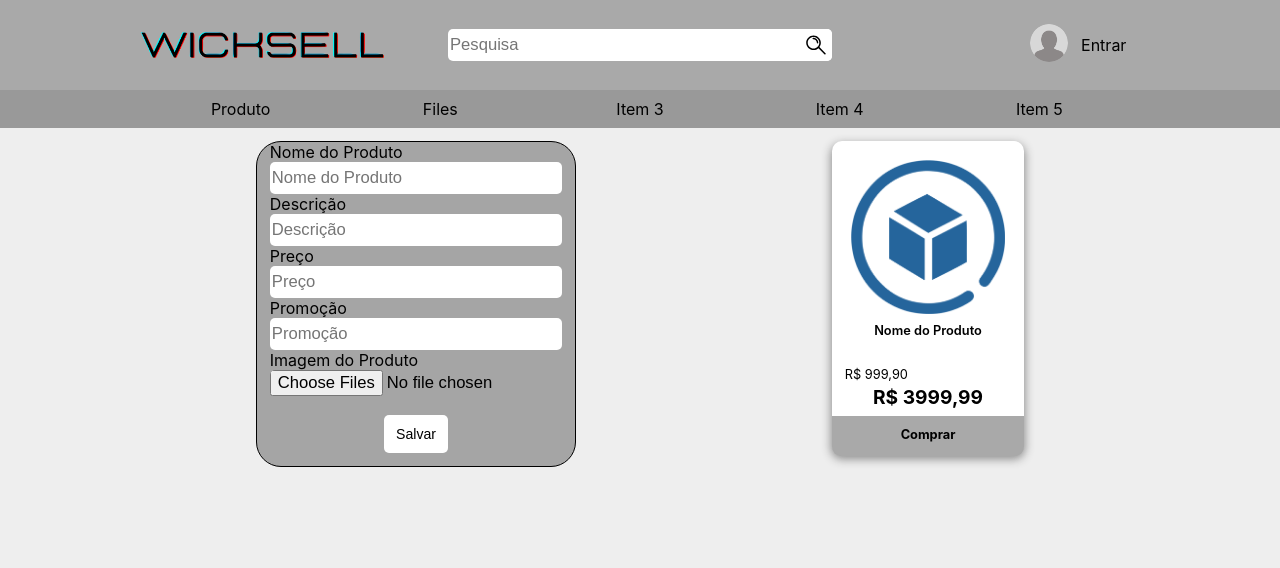
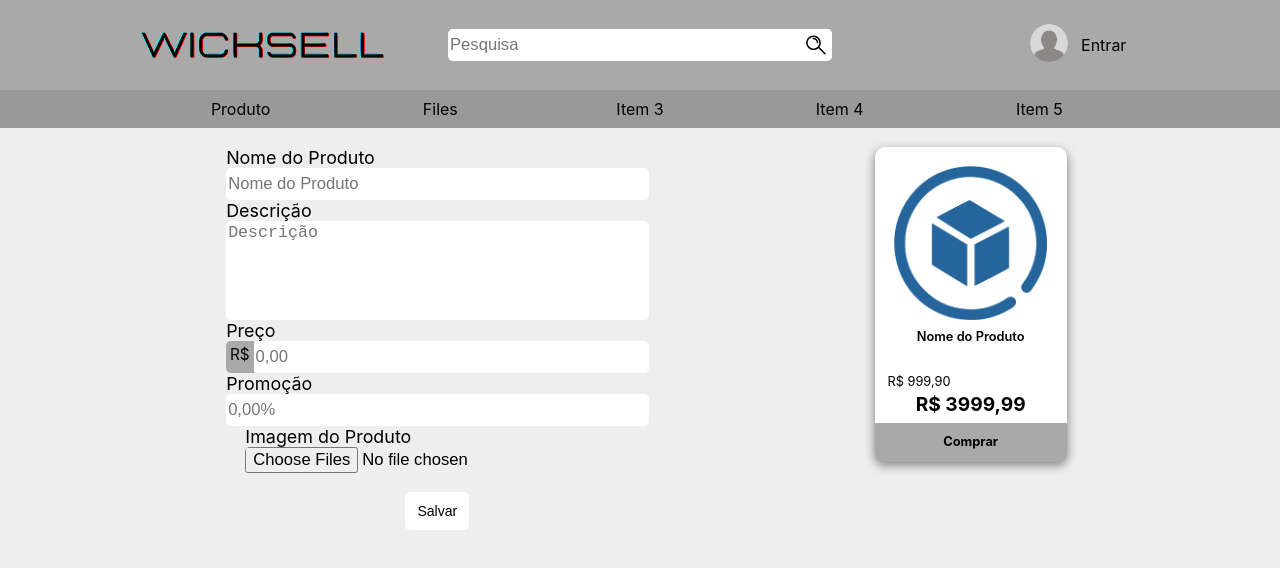
Before and after one commit to Mario-Nakazato/WickSell, a Next.js app: page /produto in a window 1280 px wide. Shown: the top 568 px of the page. Built offline with nearby package versions, Linux system fonts and the light colour scheme; no server answers.

Commit message:
control product page

```diff
--- a/pages/index.tsx
+++ b/pages/index.tsx
@@ -2,11 +2,9 @@ import type { NextPage } from 'next'
 import { useSession } from 'next-auth/react'
 import { useRouter } from 'next/router'
 import DefaultHead from '../components/DefaultHead'
-import Footer from '../components/Footer'
 import Header from '../components/Header'
 import EmailVerifyMessage from '../components/EmailVerifyMessage'
 import ProductRollCase from '../components/ProductRollCase'
-import ProductCase from '../components/ProductCase'
 import InfinityLoading from '../components/InfinityLoading'
 import useSWR from 'swr'
 import styles from '../styles/Home.module.css'
--- a/pages/produto/index.tsx
+++ b/pages/produto/index.tsx
@@ -6,6 +6,8 @@ import Header from '../../components/Header'
 import InfinityLoading from '../../components/InfinityLoading'
 import ProductCase from '../../components/ProductCase'
 import styles from '../../styles/Produto.module.css'
+import { currency, percentage } from '../../utils/InputMask'
+
 
 export default function Create() {
     const [status, setStatus] = useState(false)
@@ -26,23 +28,37 @@ export default function Create() {
                 <div style={{ textAlign: 'center' }}>
                     <form className={styles.Form}>
                         <div className={styles.InputBox}>
-                            <label>Nome do Produto</label>
+                            <label className={styles.Label}>Nome do Produto</label>
                             <input type="text" name='name' placeholder={"Nome do Produto"} className={styles.Input} value={name} onChange={e => setName(e.target.value)} required></input>
                         </div>
                         <div className={styles.InputBox}>
-                            <label>Descrição</label>
-                            <input type="text" name='description' placeholder={"Descrição"} className={styles.Input} value={description} onChange={e => setDescription(e.target.value)} required></input>
+                            <label className={styles.Label}>Descrição</label>
+                            <textarea name='description' placeholder={"Descrição"} rows={5} className={styles.InputDescription} value={description} onChange={e => setDescription(e.target.value)} required></textarea>
                         </div>
                         <div className={styles.InputBox}>
-                            <label>Preço</label>
-                            <input type="number" min='0' step='0.01' name='price' placeholder={"Preço"} className={styles.Input} value={price} onChange={e => setPrice(e.target.value)} required></input>
+                            <label className={styles.Label}>Preço</label>
+                            <div className={styles.InputMonetary}>
+                                <label className={styles.LabelCifra}>R$</label>
+                                <input type="text" min='0' step='0.01' name='price' placeholder={"0,00"} className={styles.Input} value={price} onChange={e => setPrice(currency(e))} required></input>
+                            </div>
                         </div>
                         <div className={styles.InputBox}>
-                            <label>Promoção</label>
-                            <input type="number" min='0' step='0.01' name='promotion' placeholder={"Promoção"} className={styles.Input} value={promotion} onChange={e => setPromotion(e.target.value)} required></input>
+                            <label className={styles.Label}>Promoção</label>
+                            <input type="text" min='0' max='100' step='0.01' name='promotion' placeholder={"0,00%"} className={styles.Input} value={promotion} onChange={e => {
+                                if (e.target.value.length < promotion.length && e.target.value[e.target.value.length - 1] !== '%') {
+                                    if (e.target.value.length === 0) {
+                                        setPromotion(percentage(e))
+                                    } else {
+                                        const value = e.target.value.substring(0, e.target.value.length - 1)
+                                        setPromotion(percentage(value) + '%')
+                                    }
+                                } else {
+                                    setPromotion(percentage(e) + '%')
+                                }
+                            }} required></input>
                         </div>
                         <div className={styles.InputBox}>
-                            <label>Imagem do Produto</label>
+                            <label className={styles.Label}>Imagem do Produto</label>
                             <input type="file" name='image' accept='image/*' className={styles.InputImage} multiple value={imageInput} onChange={e => {
                                 setImageInput(e.target.value)
                                 if (e.target.files) {
--- a/styles/Produto.module.css
+++ b/styles/Produto.module.css
@@ -3,20 +3,17 @@
     justify-content: space-evenly;
     width: 100%;
     height: 100%;
-    margin-top: 1vw;
+    margin-top: 1.5vw;
 }
 
 .Form {
     display: flex;
     flex-direction: column;
-    border: 1px solid;
     align-self: center;
     justify-content: center;
     align-items: center;
     align-content: center;
-    max-width: 25vw;
-    background-color: rgb(165, 165, 165);
-    border-radius: 25px;
+    max-width: 35vw;
 }
 
 .ProfileImg {
@@ -25,6 +22,16 @@
 
 .Label {
     align-self: left;
+    font-size: 1.4vw;
+}
+
+.LabelCifra{
+    font-size: 1.2vw;
+    background-color: darkgray;
+    border-radius: 5px 0px 0px 5px;
+    height:2.5vw;
+    align-items: baseline;
+    padding:0.3vw;
 }
 
 .InputBox {
@@ -37,8 +44,16 @@
     padding-right: 1vw;
 }
 
+.InputMonetary{
+    display: flex;
+    flex-direction: row;
+    align-items: center;
+    max-width: 100%;
+    max-height: 100%;
+}
+
 .Input {
-    width: 30vw;
+    width: 40vw;
     height: 2.5vw;
     align-self: center;
     border-radius: 5px;
@@ -47,7 +62,14 @@
     max-width: 100%;
     max-height: 100%;
 }
-
+.InputDescription{
+    width: 40vw;
+    max-width: 100%;
+    border-radius: 5px;
+    border-style: none;
+    font-size: 1.3vw;
+    resize: none;
+}
 .InputImage {
     width: 30vw;
     height: 2.5vw;
--- /dev/null
+++ b/utils/InputMask.ts
@@ -0,0 +1,31 @@
+export function currency(e: React.FormEvent<HTMLInputElement> | string) {
+    let value
+    if (typeof e !== 'string') {
+        value = e.currentTarget.value
+    } else {
+        value = e
+    }
+    value = value.replace(/\D/g, '')
+    value = value.replace(/(\d)(\d{2})$/, '$1,$2')
+    value = value.replace(/(?=(\d{3})+(\D))\B/g, '.')
+    return value
+}
+
+export function percentage(e: React.FormEvent<HTMLInputElement> | string) {
+    let value
+    if (typeof e !== 'string') {
+        value = e.currentTarget.value
+    } else {
+        value = e
+    }
+    value = value.replace(/\D/g, '')
+    let amount = parseFloat(value)
+    if (amount > 10000) {
+        return ''
+    }
+    value = value.replace(/(\d{6})/, '')
+    value = value.replace(/(\d)(\d{2})$/, '$1,$2')
+    return value
+}
+const InputMask = { currency, percentage }
+export default InputMask
```
Also changed, not shown: pages/produto/[id]/index.tsx (+16 -2 lines).
